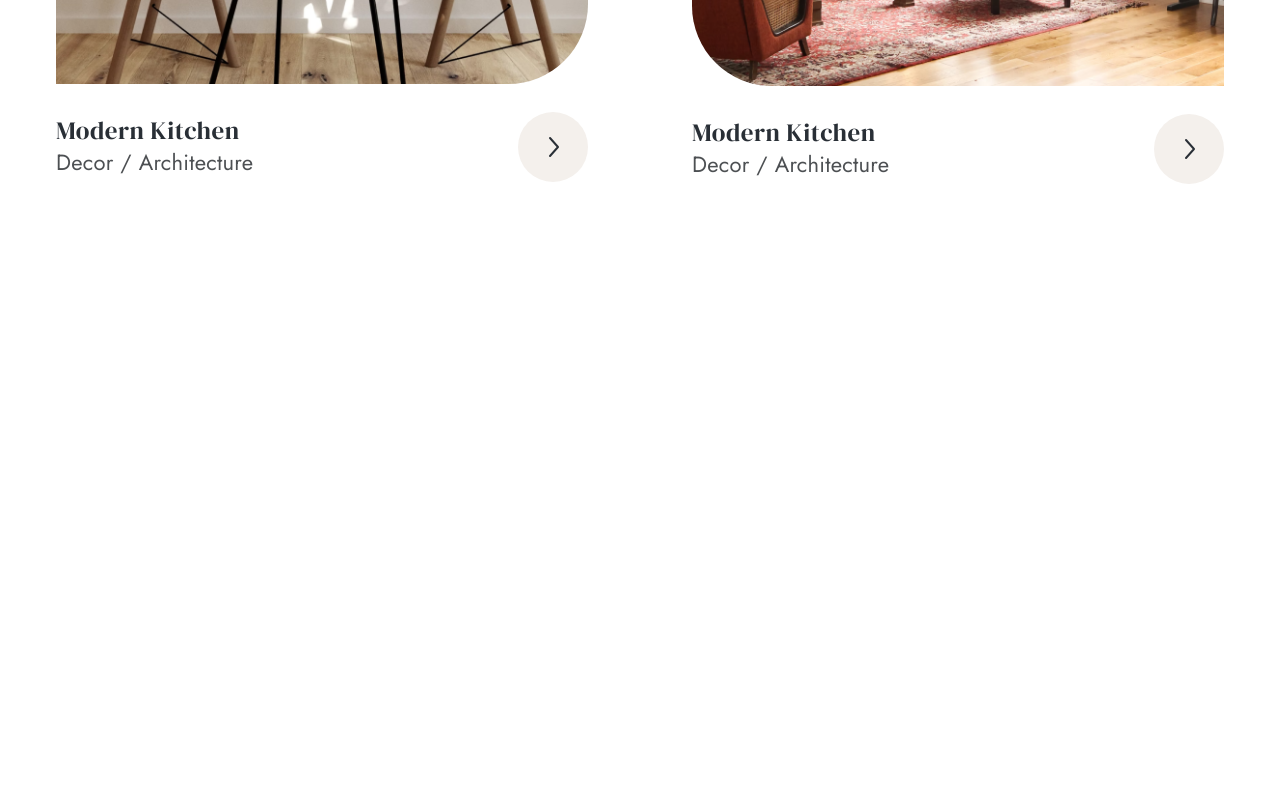
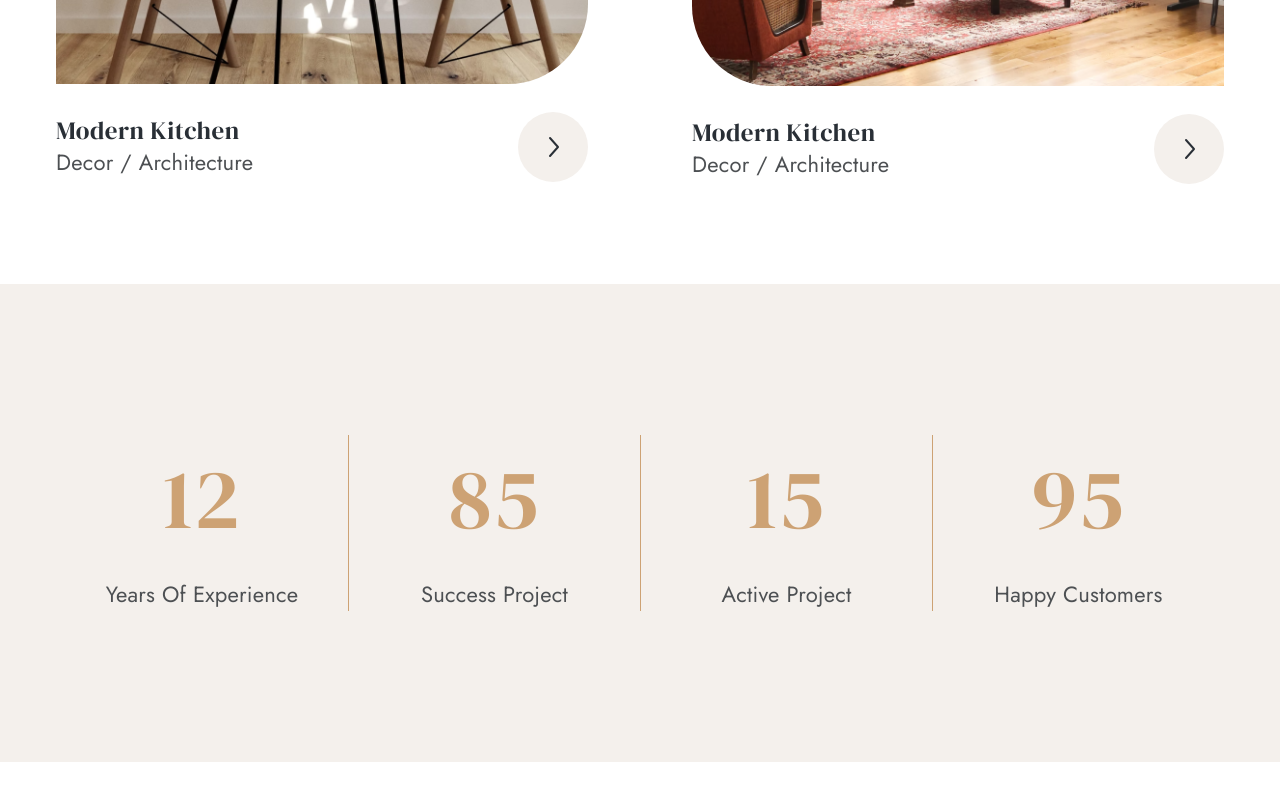
Before and after one commit to Tauhid8k/interior-design-template, a website built with Parcel: page src/index.html in a window 1280 px wide. Shown: the part 4255-5055 px from the top of the page. Before the commit the page ends 4539 px from the top, so only its background shows below. Built offline with nearby package versions, Linux system fonts and the light colour scheme.

Commit message:
counter section added with scroll count animation

```diff
--- a/package.json
+++ b/package.json
@@ -18,6 +18,7 @@
     "tailwindcss": "^3.2.4"
   },
   "dependencies": {
-    "@splidejs/splide": "^4.1.4"
+    "@splidejs/splide": "^4.1.4",
+    "countup.js": "^2.4.2"
   }
 }
--- a/src/index.html
+++ b/src/index.html
@@ -630,6 +630,57 @@
     </section>
     <!-- Projects Section End -->
 
+    <!-- Counter Section -->
+    <div class="mb-[100px] py-[151px] bg-secondary">
+      <div class="container">
+        <div
+          class="grid grid-cols-1 sm:grid-cols-2 justify-between lg:grid-cols-4 lg:divide-x divide-primary"
+        >
+          <!-- Item -->
+          <div class="text-center">
+            <div
+              class="counter font-ds text-[85px] leadig-[106.25px] tracking-[0.02em] text-primary mb-4"
+              data-value="12"
+            ></div>
+            <div class="text-[22px] leading-[33px] tracking-[0.01em] text-gray">
+              Years Of Experience
+            </div>
+          </div>
+          <!-- Item -->
+          <div class="text-center">
+            <div
+              class="counter font-ds text-[85px] leadig-[106.25px] tracking-[0.02em] text-primary mb-4"
+              data-value="85"
+            ></div>
+            <div class="text-[22px] leading-[33px] tracking-[0.01em] text-gray">
+              Success Project
+            </div>
+          </div>
+          <!-- Item -->
+          <div class="text-center">
+            <div
+              class="counter font-ds text-[85px] leadig-[106.25px] tracking-[0.02em] text-primary mb-4"
+              data-value="15"
+            ></div>
+            <div class="text-[22px] leading-[33px] tracking-[0.01em] text-gray">
+              Active Project
+            </div>
+          </div>
+          <!-- Item -->
+          <div class="text-center">
+            <div
+              class="counter font-ds text-[85px] leadig-[106.25px] tracking-[0.02em] text-primary mb-4"
+              data-value="95"
+            ></div>
+            <div class="text-[22px] leading-[33px] tracking-[0.01em] text-gray">
+              Happy Customers
+            </div>
+          </div>
+        </div>
+      </div>
+    </div>
+    <!-- Counter Section End -->
+
     <script type="module" src="./js/index.js"></script>
   </body>
 </html>
--- a/src/js/index.js
+++ b/src/js/index.js
@@ -1,6 +1,9 @@
-// Splide.js
+// Splide.js, CounterUp.js
 import Splide from "@splidejs/splide";
 import "@splidejs/splide/dist/css/splide.min.css";
+
+// CountUP JS
+import { CountUp } from "countup.js";
 
 // Testimonial Slider
 new Splide(".testimonial-slider", {
@@ -45,3 +48,17 @@ new Splide(".brand-slider", {
     },
   },
 }).mount();
+
+// Counter Section
+const counters = document.querySelectorAll(".counter"),
+  options = {
+    useGrouping: false,
+    enableScrollSpy: true,
+    scrollSpyOnce: true,
+  };
+
+counters.forEach((item) => {
+  const value = item.dataset.value;
+  const counter = new CountUp(item, value, options);
+  counter.start();
+});
```
Also changed, not shown: 1 other file.
